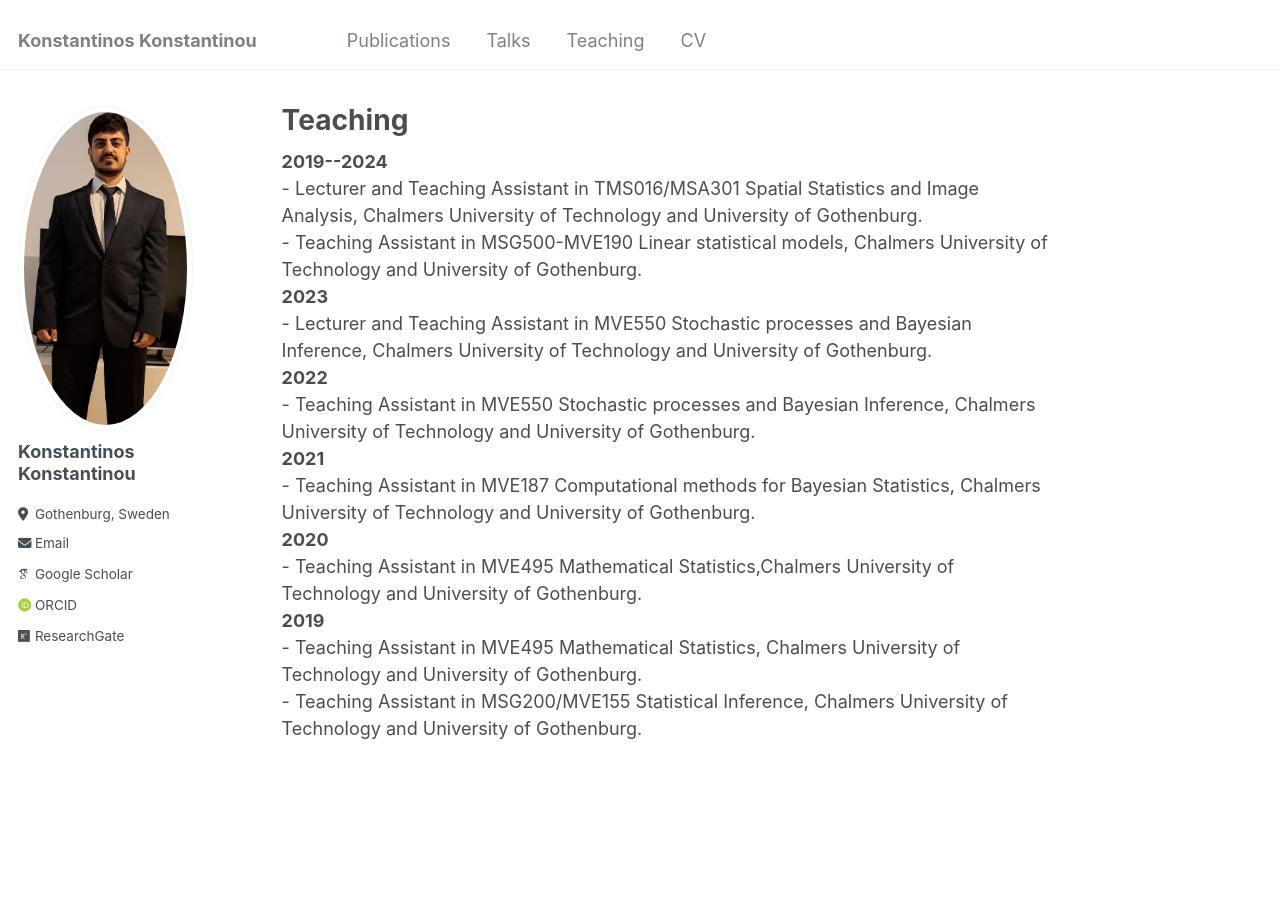
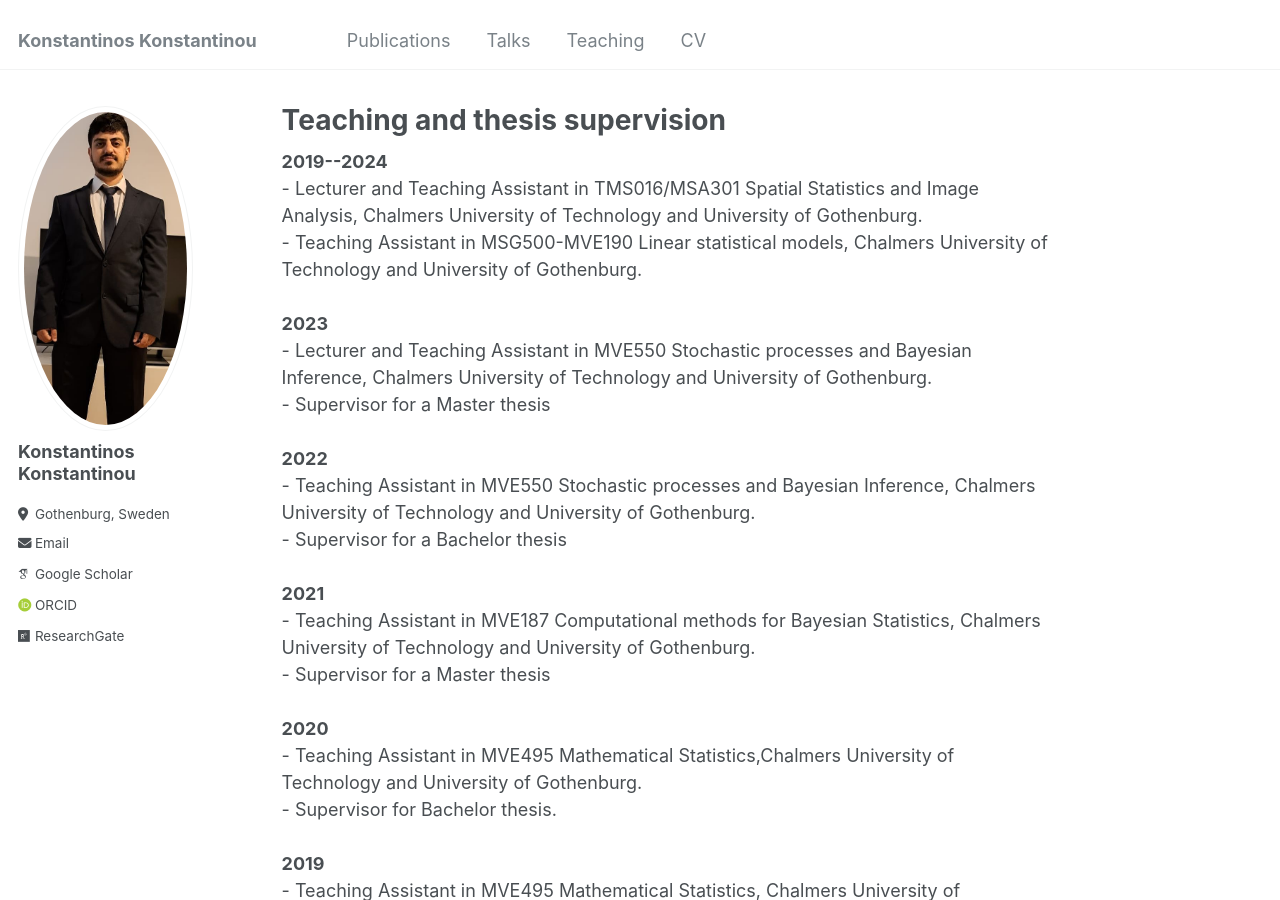
Before and after one commit to KKonstantinos/KKonstantinos.github.io, a Jekyll site: the page built from _pages/teaching.html, in a window 1280 px wide and 900 px high. Built offline with Jekyll 4.4.1, drawn with Linux system fonts in a browser that asks for light colours; some web fonts are replaced.

Commit message:
Update teaching.html

```diff
--- a/_pages/teaching.html
+++ b/_pages/teaching.html
@@ -1,5 +1,5 @@
 ---
-title: "Teaching"
+title: "Teaching and thesis supervision"
 permalink: /teaching/
 author_profile: true
 ---
@@ -7,16 +7,20 @@ author_profile: true
 <p>
   <b> 2019--2024 </b><br>
 - Lecturer and Teaching Assistant in TMS016/MSA301 Spatial Statistics and Image Analysis, Chalmers University of Technology and University of Gothenburg. <br>
-- Teaching Assistant in MSG500-MVE190 Linear statistical models, Chalmers University of Technology and University of Gothenburg. <br>
+- Teaching Assistant in MSG500-MVE190 Linear statistical models, Chalmers University of Technology and University of Gothenburg. <br><br>
 
 <b> 2023 </b><br>
   -  Lecturer and Teaching Assistant in MVE550 Stochastic processes and Bayesian Inference, Chalmers University of Technology and University of Gothenburg. <br>
+  -  Supervisor for a Master thesis <br><br>
 <b> 2022 </b><br>
   - Teaching Assistant in MVE550 Stochastic processes and Bayesian Inference, Chalmers University of Technology and University of Gothenburg. <br>
+  - Supervisor for a Bachelor thesis <br><br>
  <b> 2021 </b><br>
   - Teaching Assistant in MVE187 Computational methods for Bayesian Statistics, Chalmers University of Technology and University of Gothenburg. <br>
+  - Supervisor for a Master thesis <br><br>
  <b> 2020 </b><br>
   - Teaching Assistant in MVE495 Mathematical Statistics,Chalmers University of Technology and University of Gothenburg. <br>
+  - Supervisor for Bachelor thesis.<br><br>
   <b> 2019 </b><br>
   - Teaching Assistant in MVE495 Mathematical Statistics, Chalmers University of Technology and University of Gothenburg. <br>
-  - Teaching Assistant in MSG200/MVE155 Statistical Inference, Chalmers University of Technology and University of Gothenburg. <br>
+  - Teaching Assistant in MSG200/MVE155 Statistical Inference, Chalmers University of Technology and University of Gothenburg. <br><br>
```
